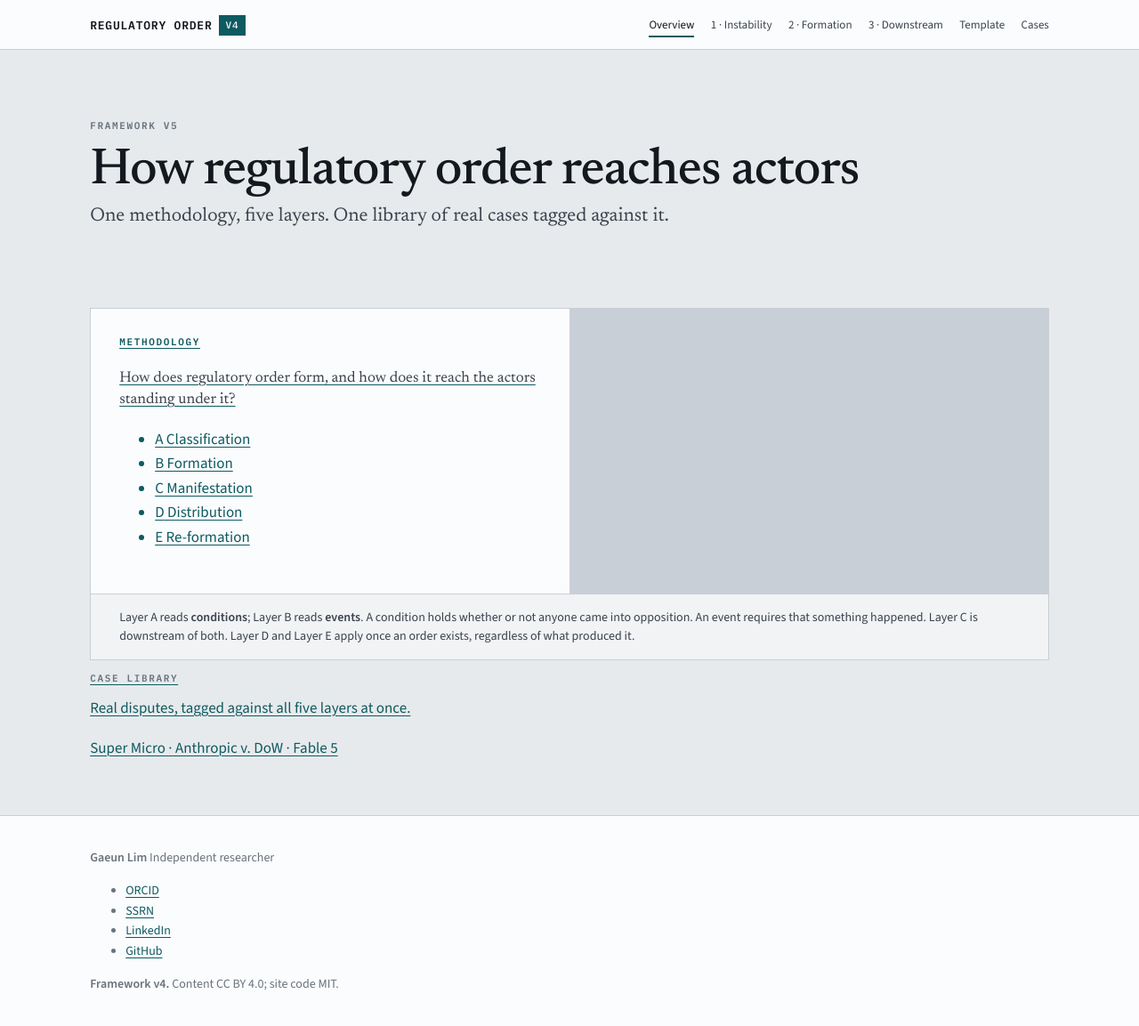
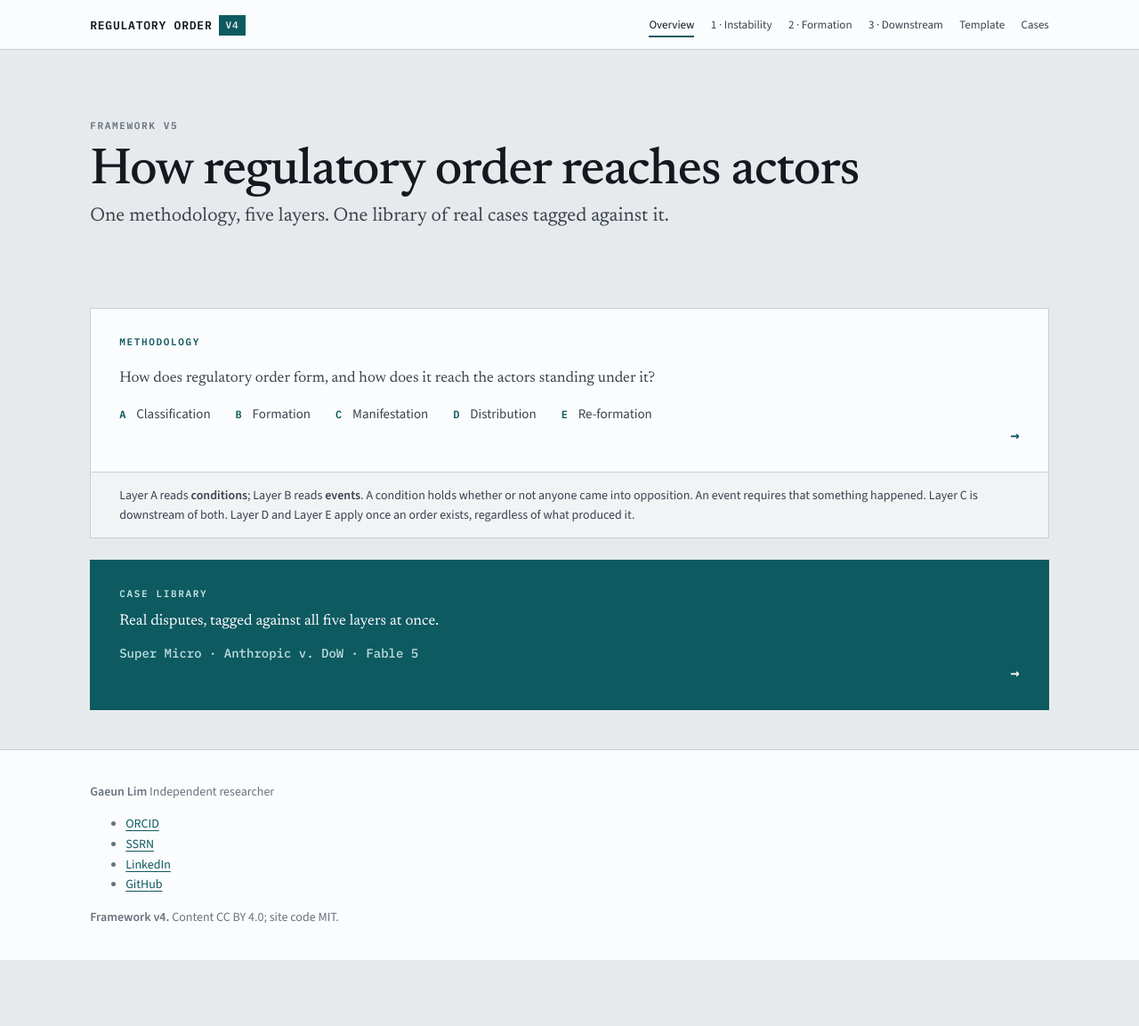
Before and after one commit to GaeunLim01/regulatory-order, a Jekyll site: the page built from index.html, in a window 1280 px wide. Shown: the whole page at 89% size. Built offline with Jekyll 4.4.1, drawn with Linux system fonts in a browser that asks for light colours; after the commit the page ends 1079 px from its top, so only the background shows below that.

Commit message:
Add files via upload

```diff
--- a/assets/css/main.css
+++ b/assets/css/main.css
@@ -200,19 +200,56 @@
   border: 1px solid var(--rule);
 }
 .axes--three { grid-template-columns: repeat(3, 1fr); }
-.axes--four  { grid-template-columns: repeat(4, 1fr); }
+.axes--one   { grid-template-columns: 1fr; }
 .axis {
+  position: relative;
   background: var(--plate);
   padding: clamp(1.25rem, 3vw, 2rem);
+  padding-bottom: clamp(2.5rem, 5vw, 3.25rem);
   display: flex;
   flex-direction: column;
+  color: inherit;
+  text-decoration: none;
+  transition: background-color 0.15s ease;
 }
+.axis:hover, .axis:focus-visible { background: var(--plate-sunk); }
+.axis::after {
+  content: "→";
+  position: absolute;
+  right: clamp(1.25rem, 3vw, 2rem);
+  bottom: clamp(1.25rem, 3vw, 2rem);
+  color: var(--accent);
+  font: 600 1.0625rem/1 var(--mono);
+  transition: transform 0.15s ease;
+}
+.axis:hover::after, .axis:focus-visible::after { transform: translateX(3px); }
 .axis__q {
   font-family: var(--display);
   font-size: 1.0625rem;
   line-height: 1.45;
   color: var(--ink-soft);
   margin: 0.65rem 0 0;
+}
+.axis__index {
+  list-style: none;
+  margin: 0.95rem 0 0;
+  padding: 0;
+  display: grid;
+  gap: 0.4rem;
+}
+.axis__index li {
+  font-size: 0.9375rem;
+  color: var(--ink-soft);
+}
+.axis__index li span {
+  font: 600 0.75rem/1 var(--mono);
+  color: var(--accent);
+  margin-right: 0.55rem;
+}
+.axis__index--row {
+  display: flex;
+  flex-wrap: wrap;
+  gap: 0.5rem 1.75rem;
 }
 
 /* the joint between the two axes */
@@ -224,6 +261,47 @@
   font: 500 0.875rem/1.55 var(--body);
   color: var(--ink-soft);
   max-width: none;
+}
+
+/* -------------------------------------------------------------- spotlight
+   Case library call-to-action: the one box on the page that isn't white,
+   so it reads as the next step rather than a fourth peer of the modules. */
+.spotlight {
+  position: relative;
+  display: block;
+  margin-top: 1.5rem;
+  border: 1px solid var(--accent);
+  background: var(--accent);
+  color: var(--plate);
+  text-decoration: none;
+  padding: clamp(1.25rem, 3vw, 2rem);
+  padding-bottom: clamp(2.5rem, 5vw, 3.25rem);
+  padding-right: clamp(3rem, 6vw, 4rem);
+  transition: background-color 0.15s ease;
+}
+.spotlight:hover, .spotlight:focus-visible { background: #0B4A50; }
+.spotlight::after {
+  content: "→";
+  position: absolute;
+  right: clamp(1.25rem, 3vw, 2rem);
+  bottom: clamp(1.25rem, 3vw, 2rem);
+  color: var(--plate);
+  font: 600 1.0625rem/1 var(--mono);
+  transition: transform 0.15s ease;
+}
+.spotlight:hover::after, .spotlight:focus-visible::after { transform: translateX(3px); }
+.spotlight .eyebrow { color: #BFE0E0; }
+.spotlight__q {
+  font-family: var(--display);
+  font-size: 1.0625rem;
+  line-height: 1.45;
+  color: var(--plate);
+  margin: 0.65rem 0 0;
+}
+.spotlight__cases {
+  font: 500 0.875rem/1.5 var(--mono);
+  color: #BFE0E0;
+  margin: 0.75rem 0 0;
 }
 
 /* --------------------------------------------------------- the two-step branch
@@ -422,7 +500,7 @@
 
 /* ------------------------------------------------------------- responsive */
 @media (max-width: 820px) {
-  .axes, .axes--three, .axes--four { grid-template-columns: 1fr; }
+  .axes, .axes--three { grid-template-columns: 1fr; }
   .nav { margin-left: 0; width: 100%; }
 }
 
```
